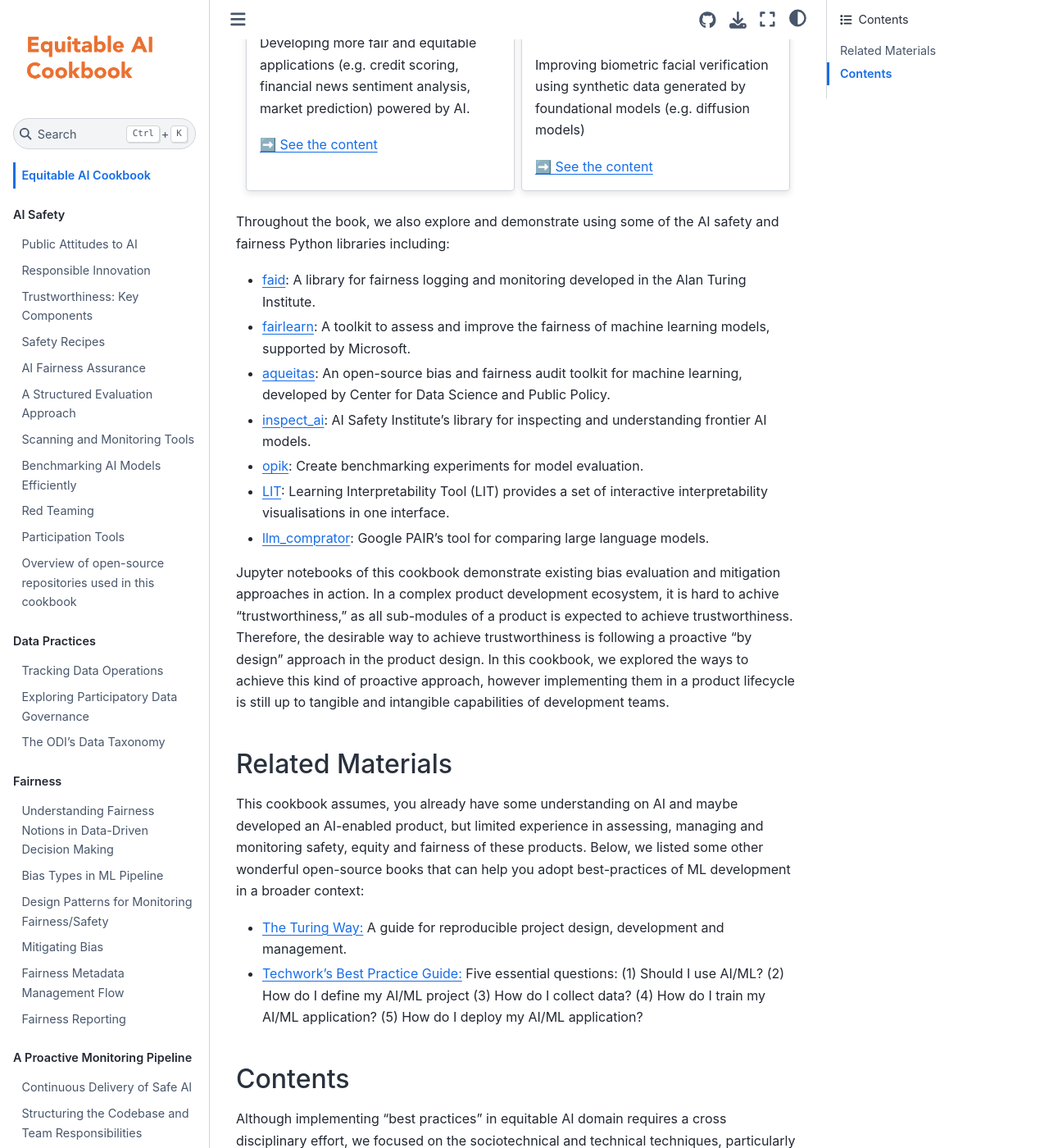
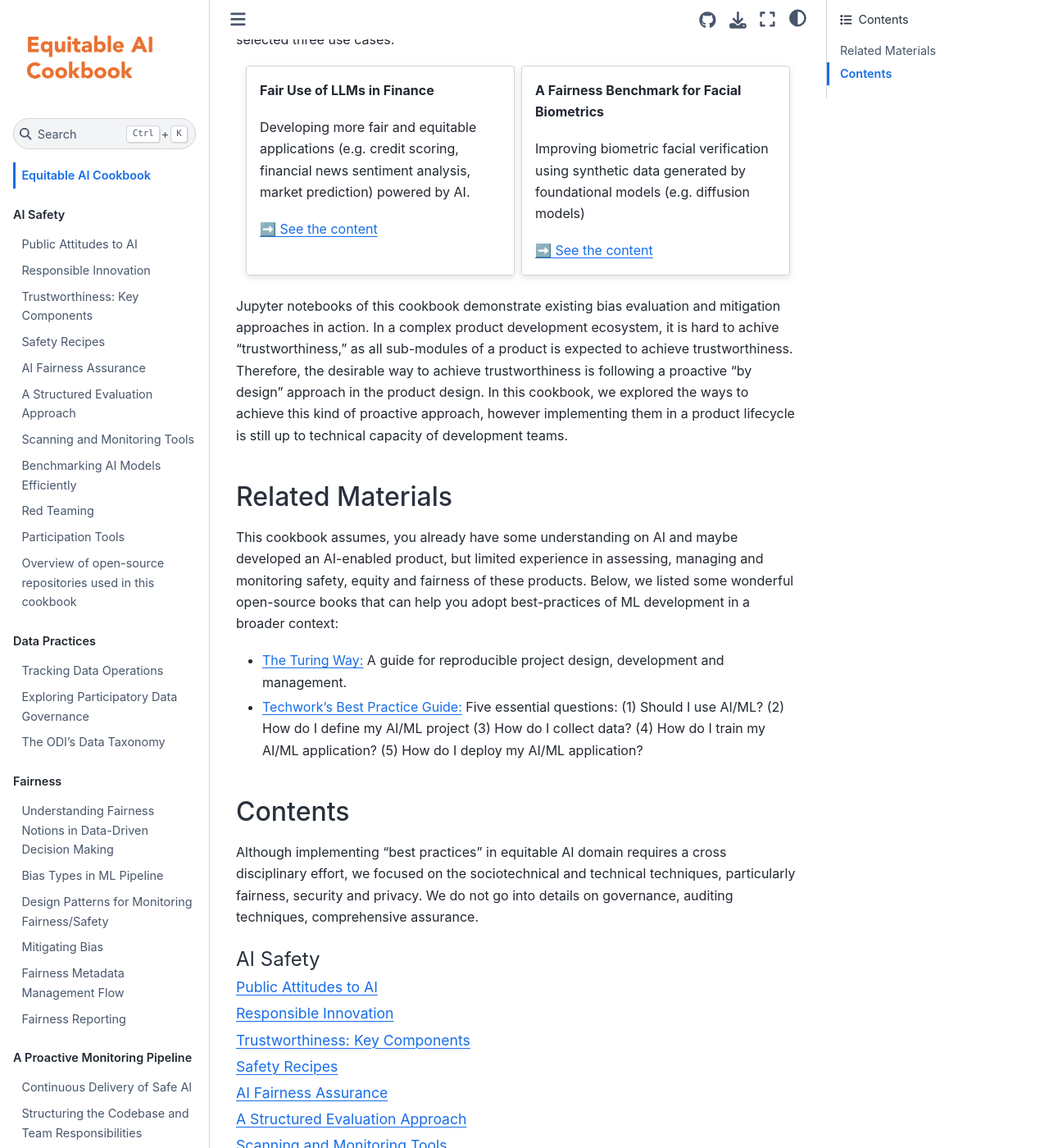
Before and after one commit to asabuncuoglu13/equitable-ai-cookbook, a Jupyter Book: the page built from docs/index.md, in a window 1280 px wide and 1400 px high, scrolled down 930 px. Shown: the whole window at 82% size. Built offline with Jupyter Book 1.0.4 settings and Sphinx 7.4.7 and the Sphinx Book theme 1.1.4, drawn with Linux system fonts in a browser that asks for light colours; pages that are not in the unit, such as notebooks, are missing from menus.

Commit message:
index-page

```diff
--- a/docs/index.md
+++ b/docs/index.md
@@ -33,21 +35,11 @@
 :::
 ::::
 
-Throughout the book, we also explore and demonstrate using some of the AI safety and fairness Python libraries including:
-
-- [faid](https://github.com/asabuncuoglu13/faid): A library for fairness logging and monitoring developed in the Alan Turing Institute.
-- [fairlearn](https://github.com/fairlearn/fairlearn): A toolkit to assess and improve the fairness of machine learning models, supported by Microsoft.
-- [aqueitas](https://github.com/dssg/aequitas): An open-source bias and fairness audit toolkit for machine learning, developed by Center for Data Science and Public Policy.
-- [inspect_ai](https://github.com/UKGovernmentBEIS/inspect_ai): AI Safety Institute's library for inspecting and understanding frontier AI models.
-- [opik](https://github.com/comet-ml/opik): Create benchmarking experiments for model evaluation.
-- [LIT](https://github.com/PAIR-code/lit): Learning Interpretability Tool (LIT) provides a set of interactive interpretability visualisations in one interface.
-- [llm_comprator](https://github.com/PAIR-code/llm-comparator): Google PAIR's tool for comparing large language models.
-
-Jupyter notebooks of this cookbook demonstrate existing bias evaluation and mitigation approaches in action. In a complex product development ecosystem, it is hard to achive "trustworthiness," as all sub-modules of a product is expected to achieve trustworthiness. Therefore, the desirable way to achieve trustworthiness is following a proactive "by design" approach in the product design. In this cookbook, we explored the ways to achieve this kind of proactive approach, however implementing them in a product lifecycle is still up to tangible and intangible capabilities of development teams.
+Jupyter notebooks of this cookbook demonstrate existing bias evaluation and mitigation approaches in action. In a complex product development ecosystem, it is hard to achive "trustworthiness," as all sub-modules of a product is expected to achieve trustworthiness. Therefore, the desirable way to achieve trustworthiness is following a proactive "by design" approach in the product design. In this cookbook, we explored the ways to achieve this kind of proactive approach, however implementing them in a product lifecycle is still up to technical capacity of development teams.
 
 ## Related Materials
 
-This cookbook assumes, you already have some understanding on AI and maybe developed an AI-enabled product, but limited experience in assessing, managing and monitoring safety, equity and fairness of these products. Below, we listed some other wonderful open-source books that can help you adopt best-practices of ML development in a broader context:
+This cookbook assumes, you already have some understanding on AI and maybe developed an AI-enabled product, but limited experience in assessing, managing and monitoring safety, equity and fairness of these products. Below, we listed some wonderful open-source books that can help you adopt best-practices of ML development in a broader context:
 
 - [The Turing Way:](https://book.the-turing-way.org/index.html) A guide for reproducible project design, development and management.
 - [Techwork's Best Practice Guide:](https://techworkshub.github.io/best-practice-guide/index.html) Five essential questions: (1) Should I use AI/ML? (2) How do I define my AI/ML project (3) How do I collect data? (4) How do I train my AI/ML application? (5) How do I deploy my AI/ML application?
```
Also changed, not shown: other parts of docs/index.md (+2 -0 lines), docs/fairness/bias.md (+21 -0 lines), docs/media/nist-trustworthy.png (added).
